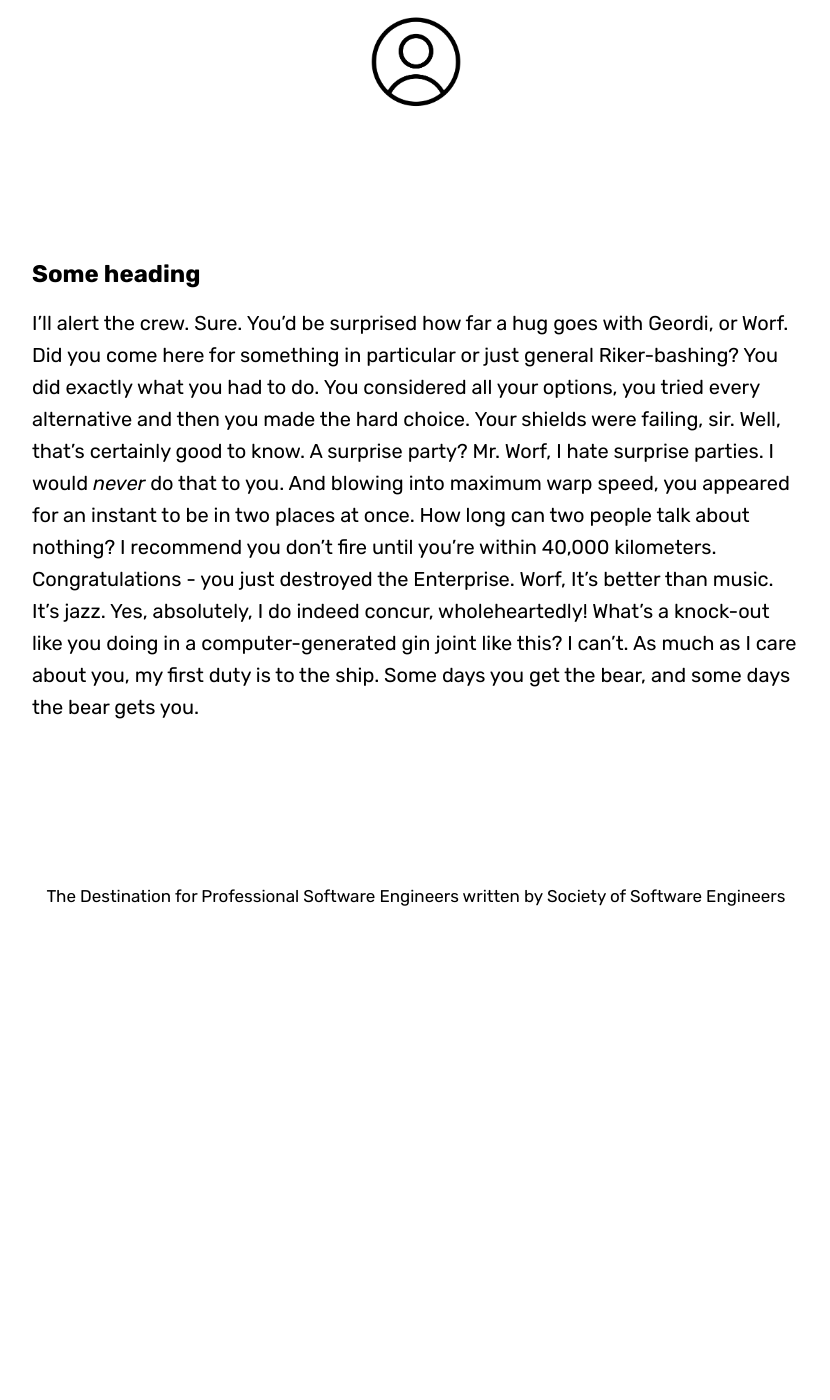
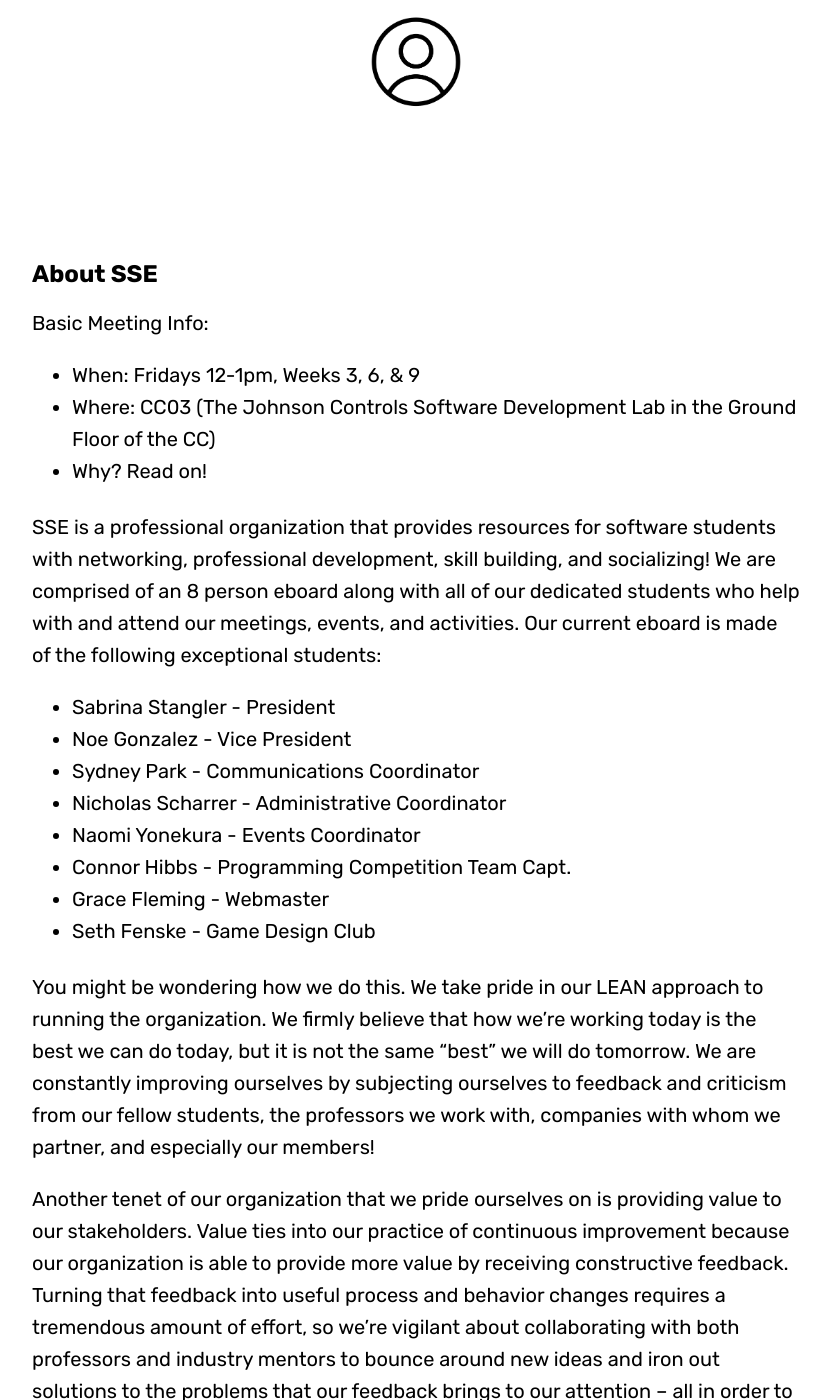
Before and after one commit to msoe-sse/msoe-sse.github.io, a Jekyll site: the page built from about.md, in a window 1280 px wide and 1400 px high, scrolled down 421 px. Shown: the whole window, without its empty margins (224-1054 px from the left). Built offline with Jekyll 4.4.1, drawn with Linux system fonts in a browser that asks for light colours; some web fonts are replaced; before the commit the page ends 1395 px from its top, so only the background shows below that; some of the changed text lies outside the part shown.

Commit message:
Fix about page

```diff
--- a/about.md
+++ b/about.md
@@ -18,8 +18,28 @@ published: true
 
 {% include page/title.html title=page.title subtitle=page_subtitle %}
 
-## Some heading
+## About SSE
+Basic Meeting Info:
+* When: Fridays 12-1pm, Weeks 3, 6, & 9
+* Where: CC03 (The Johnson Controls Software Development Lab in the Ground Floor of the CC)
+* Why? Read on!
 
-I'll alert the crew. Sure. You'd be surprised how far a hug goes with Geordi, or Worf. Did you come here for something in particular or just general Riker-bashing? You did exactly what you had to do. You considered all your options, you tried every alternative and then you made the hard choice. Your shields were failing, sir. Well, that's certainly good to know. A surprise party? Mr. Worf, I hate surprise parties. I would *never* do that to you. And blowing into maximum warp speed, you appeared for an instant to be in two places at once. How long can two people talk about nothing? I recommend you don't fire until you're within 40,000 kilometers. Congratulations - you just destroyed the Enterprise. Worf, It's better than music. It's jazz. Yes, absolutely, I do indeed concur, wholeheartedly! What's a knock-out like you doing in a computer-generated gin joint like this? I can't. As much as I care about you, my first duty is to the ship. Some days you get the bear, and some days the bear gets you.
+SSE is a professional organization that provides resources for software students with networking, professional development, skill building, and socializing! We are comprised of an 8 person eboard along with all of our dedicated students who help with and attend our meetings, events, and activities. Our current eboard is made of the following exceptional students:
+
+* Sabrina Stangler - President
+* Noe Gonzalez - Vice President
+* Sydney Park - Communications Coordinator
+* Nicholas Scharrer - Administrative Coordinator
+* Naomi Yonekura - Events Coordinator
+* Connor Hibbs - Programming Competition Team Capt.
+* Grace Fleming - Webmaster
+* Seth Fenske - Game Design Club
+
+You might be wondering how we do this. We take pride in our LEAN approach to running the organization. We firmly believe that how we’re working today is the best we can do today, but it is not the same “best” we will do tomorrow. We are constantly improving ourselves by subjecting ourselves to feedback and criticism from our fellow students, the professors we work with, companies with whom we partner, and especially our members!
+
+Another tenet of our organization that we pride ourselves on is providing value to our stakeholders. Value ties into our practice of continuous improvement because our organization is able to provide more value by receiving constructive feedback.   Turning that feedback into useful process and behavior changes requires a tremendous amount of effort, so we’re vigilant about collaborating with both professors and industry mentors to bounce around new ideas and iron out solutions to the problems that our feedback brings to our attention -- all in order to create the best possible solution.
+
+At the end of the day, we’re striving to provide programming and software industry- specific guidance and resources for the SE, CS, and CE students  so that they may thrive during and beyond their time at MSOE. We hope to see you at one of our general meetings soon!
+
 
 </div>
```
